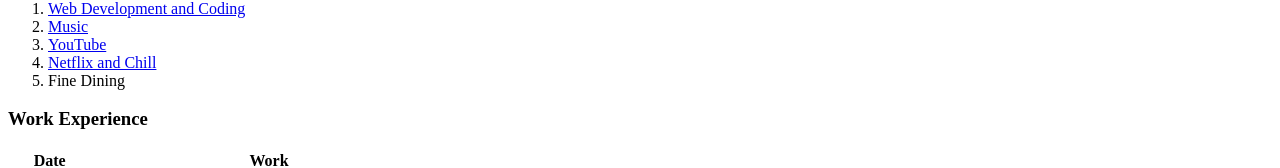
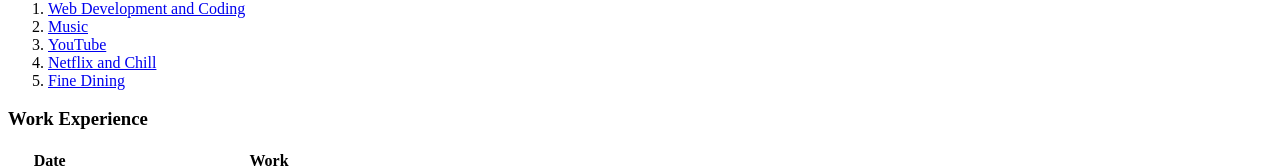
Before and after one commit to Jermeign/cv, a plain HTML site: page index.html in a window 1280 px wide. Shown: the part 381-549 px from the top of the page. Drawn offline with Linux system fonts and the light colour scheme.

Commit message:
Update index.html

```diff
--- a/index.html
+++ b/index.html
@@ -37,7 +37,7 @@
     <li><a href="https//youtube.com">Music</a></li>
     <li><a href="https://youtube.com">YouTube</a></li>
     <li><a href="https://netflix.com">Netflix and Chill</a></li>
-    <li><a href="https://www.foodnetwork.com/shows/the-kitchen/recipes"></a>Fine Dining</li>
+    <li><a href="https://www.foodnetwork.com/shows/the-kitchen/recipes">Fine Dining</a></li>
   </ol>
   <h3>Work Experience</h3>
   <table>
```
